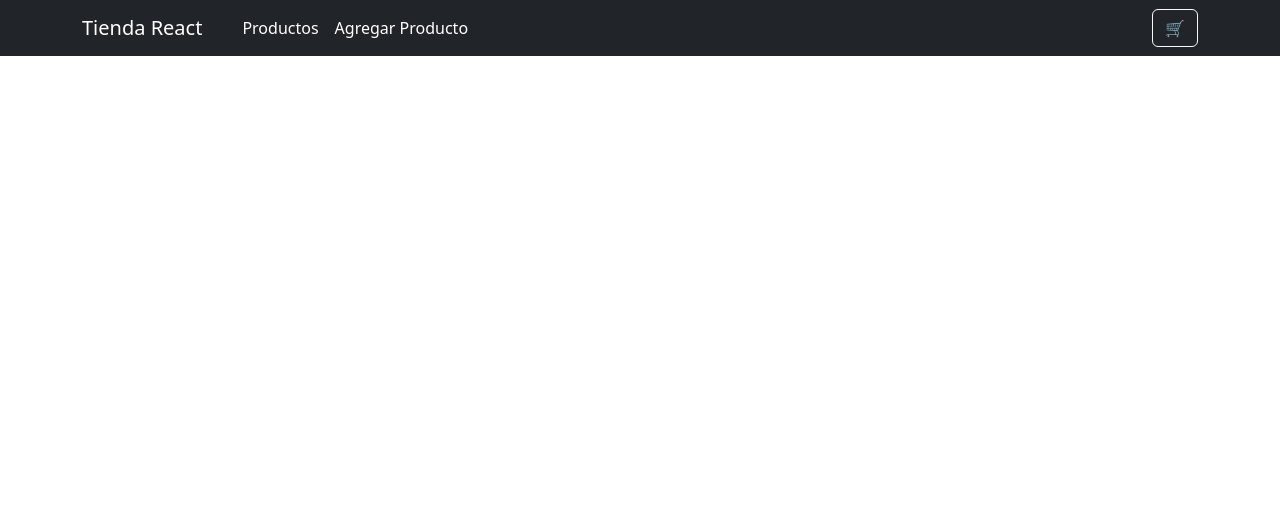
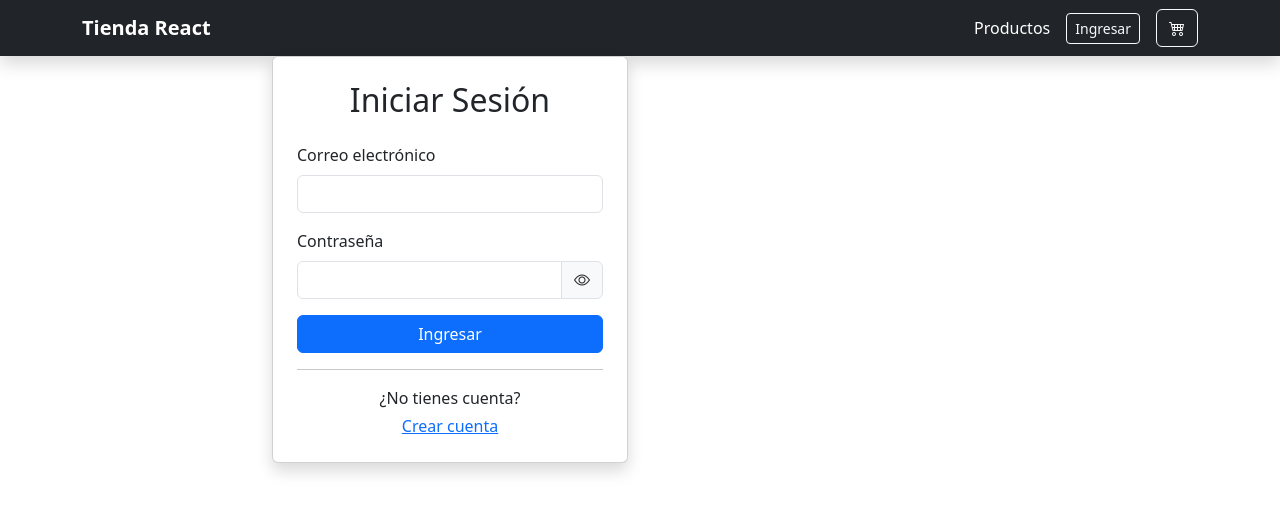
Before and after one commit to x9laaa/tienda_react, a React (Vite) app: page /login in a window 1280 px wide. Shown: the top 512 px of the page. Built offline with nearby package versions, Linux system fonts and the light colour scheme; no server answers; the database is empty.

Commit message:
feat: agregar autenticación de usuario con Firebase y rutas protegidas

```diff
--- a/package.json
+++ b/package.json
@@ -11,6 +11,7 @@
   },
   "dependencies": {
     "bootstrap": "^5.3.8",
+    "bootstrap-icons": "^1.13.1",
     "firebase": "^12.16.0",
     "react": "^19.2.7",
     "react-bootstrap": "^2.10.10",
--- a/src/App.jsx
+++ b/src/App.jsx
@@ -5,13 +5,26 @@ import { collection, getDocs } from "firebase/firestore";
 import Navbar from "./Navbar";
 import Productos from "./Productos";
 import AgregarProducto from "./AgregarProducto";
+import Login from "./Login";
+import Registro from "./Registro";
+import { auth } from "./firebase";
+import { onAuthStateChanged } from "firebase/auth";
+import ProtectedRoute from "./ProtectedRoute";
 
 import { BrowserRouter, Routes, Route } from "react-router-dom";
-
 
 function App() {
   const [productos, setProductos] = useState([]);
   const [carrito, setCarrito] = useState([]);
+  const [usuario, setUsuario] = useState(null);
+
+  useEffect(() => {
+    const unsubscribe = onAuthStateChanged(auth, (user) => {
+      setUsuario(user);
+    });
+
+    return unsubscribe;
+  }, []);
 
   useEffect(() => {
     obtenerProductos();
@@ -92,6 +105,7 @@ function App() {
   return (
     <BrowserRouter>
       <Navbar
+        usuario={usuario}
         carrito={carrito}
         eliminarDelCarrito={eliminarDelCarrito}
         aumentarCantidad={aumentarCantidad}
@@ -115,9 +129,14 @@ function App() {
               <Route
                 path="/agregar"
                 element={
-                  <AgregarProducto obtenerProductos={obtenerProductos} />
+                  <ProtectedRoute usuario={usuario}>
+                    <AgregarProducto obtenerProductos={obtenerProductos} />
+                  </ProtectedRoute>
                 }
               />
+              <Route path="/login" element={<Login />} />
+
+              <Route path="/registro" element={<Registro />} />
             </Routes>
           </div>
         </div>
--- /dev/null
+++ b/src/Login.jsx
@@ -0,0 +1,85 @@
+import { useState } from "react";
+import { auth } from "./firebase";
+import { signInWithEmailAndPassword } from "firebase/auth";
+import { Link, useNavigate } from "react-router-dom";
+
+function Login() {
+  const [email, setEmail] = useState("");
+  const [password, setPassword] = useState("");
+  const [mostrarPassword, setMostrarPassword] = useState(false);
+
+  const navigate = useNavigate();
+
+  const iniciarSesion = async (e) => {
+    e.preventDefault();
+
+    try {
+      await signInWithEmailAndPassword(auth, email, password);
+      navigate("/");
+    } catch (error) {
+      alert("Correo o contraseña incorrectos");
+    }
+  };
+
+  return (
+    <div className="row justify-content-center">
+      <div className="col-md-6">
+        <div className="card shadow p-4">
+          <h2 className="text-center mb-4">Iniciar Sesión</h2>
+
+          <form onSubmit={iniciarSesion}>
+            <div className="mb-3">
+              <label className="form-label">Correo electrónico</label>
+
+              <input
+                type="email"
+                className="form-control"
+                value={email}
+                onChange={(e) => setEmail(e.target.value)}
+                required
+              />
+            </div>
+
+            <div className="mb-3">
+              <label className="form-label">Contraseña</label>
+
+              <div className="input-group">
+                <input
+                  type={mostrarPassword ? "text" : "password"}
+                  className="form-control"
+                  value={password}
+                  onChange={(e) => setPassword(e.target.value)}
+                  required
+                />
+
+                <span
+                  className="input-group-text"
+                  style={{ cursor: "pointer" }}
+                  onClick={() => setMostrarPassword(!mostrarPassword)}
+                >
+                  <i
+                    className={`bi ${
+                      mostrarPassword ? "bi-eye-slash" : "bi-eye"
+                    }`}
+                  />
+                </span>
+              </div>
+            </div>
+
+            <button className="btn btn-primary w-100">Ingresar</button>
+          </form>
+
+          <hr />
+
+          <div className="text-center">
+            <p className="mb-1">¿No tienes cuenta?</p>
+
+            <Link to="/registro">Crear cuenta</Link>
+          </div>
+        </div>
+      </div>
+    </div>
+  );
+}
+
+export default Login;
--- a/src/Navbar.jsx
+++ b/src/Navbar.jsx
@@ -1,8 +1,11 @@
 import { useState } from "react";
 import Carrito from "./Carrito";
 import { Link } from "react-router-dom";
+import { auth } from "./firebase";
+import { signOut } from "firebase/auth";
 
 function Navbar({
+  usuario,
   carrito,
   eliminarDelCarrito,
   aumentarCantidad,
@@ -15,37 +18,62 @@ function Navbar({
     0,
   );
 
+  const cerrarSesion = async () => {
+    try {
+      await signOut(auth);
+    } catch (error) {
+      console.error(error);
+    }
+  };
+
   return (
     <>
-      <nav className="navbar navbar-dark bg-dark">
+      <nav className="navbar navbar-expand-lg navbar-dark bg-dark shadow">
         <div className="container">
-          <div className="d-flex align-items-center">
-            <Link className="navbar-brand" to="/">
+          <Link className="navbar-brand fw-bold" to="/">
             Tienda React
           </Link>
 
-            <div className="d-flex gap-3 ms-4">
+          <div className="d-flex align-items-center gap-3">
             <Link className="nav-link text-white" to="/">
               Productos
             </Link>
 
+            {usuario && (
               <Link className="nav-link text-white" to="/agregar">
                 Agregar Producto
               </Link>
-            </div>
-          </div>
+            )}
+
+            {usuario ? (
+              <>
+                <span className="text-white">{usuario.email}</span>
+
+                <button
+                  className="btn btn-outline-danger btn-sm"
+                  onClick={cerrarSesion}
+                >
+                  Cerrar sesión
+                </button>
+              </>
+            ) : (
+              <Link className="btn btn-outline-light btn-sm" to="/login">
+                Ingresar
+              </Link>
+            )}
 
             <button
               className="btn btn-outline-light position-relative"
               onClick={() => setMostrarCarrito(true)}
             >
-            🛒
+              <i class="bi bi-cart4"></i>
               {cantidadTotal > 0 && (
                 <span className="position-absolute top-0 start-100 translate-middle badge rounded-pill bg-danger">
                   {cantidadTotal}
                 </span>
               )}
             </button>
+          </div>
         </div>
       </nav>
 
@@ -72,7 +100,7 @@ function Navbar({
           >
             <div className="d-flex justify-content-between mb-3">
               <button
-                className="btn-close ms-auto"
+                className="btn-close"
                 onClick={() => setMostrarCarrito(false)}
               />
             </div>
--- /dev/null
+++ b/src/ProtectedRoute.jsx
@@ -0,0 +1,11 @@
+import { Navigate } from "react-router-dom";
+
+function ProtectedRoute({ usuario, children }) {
+  if (!usuario) {
+    return <Navigate to="/login" />;
+  }
+
+  return children;
+}
+
+export default ProtectedRoute;
--- /dev/null
+++ b/src/Registro.jsx
@@ -0,0 +1,54 @@
+import { useState } from "react";
+import { auth } from "./firebase";
+import { createUserWithEmailAndPassword } from "firebase/auth";
+
+function Registro() {
+  const [email, setEmail] = useState("");
+  const [password, setPassword] = useState("");
+
+  const registrar = async (e) => {
+    e.preventDefault();
+
+    try {
+      await createUserWithEmailAndPassword(auth, email, password);
+
+      alert("Usuario registrado");
+    } catch (error) {
+      alert(error.message);
+    }
+  };
+
+  return (
+    <div className="card p-4 shadow">
+      <h2>Registro</h2>
+
+      <form onSubmit={registrar}>
+        <div className="mb-3">
+          <label>Email</label>
+
+          <input
+            type="email"
+            className="form-control"
+            value={email}
+            onChange={(e) => setEmail(e.target.value)}
+          />
+        </div>
+
+        <div className="mb-3">
+          <label>Contraseña</label>
+
+          <input
+            type="password"
+            className="form-control"
+            value={password}
+            onChange={(e) => setPassword(e.target.value)}
+          />
+        </div>
+
+        <button className="btn btn-success">Registrarse</button>
+      </form>
+    </div>
+  );
+}
+
+export default Registro;
--- a/src/firebase.jsx
+++ b/src/firebase.jsx
@@ -1,5 +1,6 @@
 import { initializeApp } from "firebase/app";
 import { getFirestore } from "firebase/firestore";
+import { getAuth } from "firebase/auth";
 
 
 const firebaseConfig = {
@@ -13,3 +14,4 @@ const firebaseConfig = {
 
 const app = initializeApp(firebaseConfig);
 export const db = getFirestore(app);
+export const auth = getAuth(app);
--- a/src/main.jsx
+++ b/src/main.jsx
@@ -2,6 +2,7 @@ import { StrictMode } from 'react'
 import { createRoot } from 'react-dom/client'
 import App from './App.jsx'
 import 'bootstrap/dist/css/bootstrap.min.css';
+import "bootstrap-icons/font/bootstrap-icons.css";
 
 createRoot(document.getElementById('root')).render(
   <StrictMode>
```
Also changed, not shown: 1 other file (tests, documents, lock files or other folders). Lines whose indentation alone changed are shown as unchanged.
